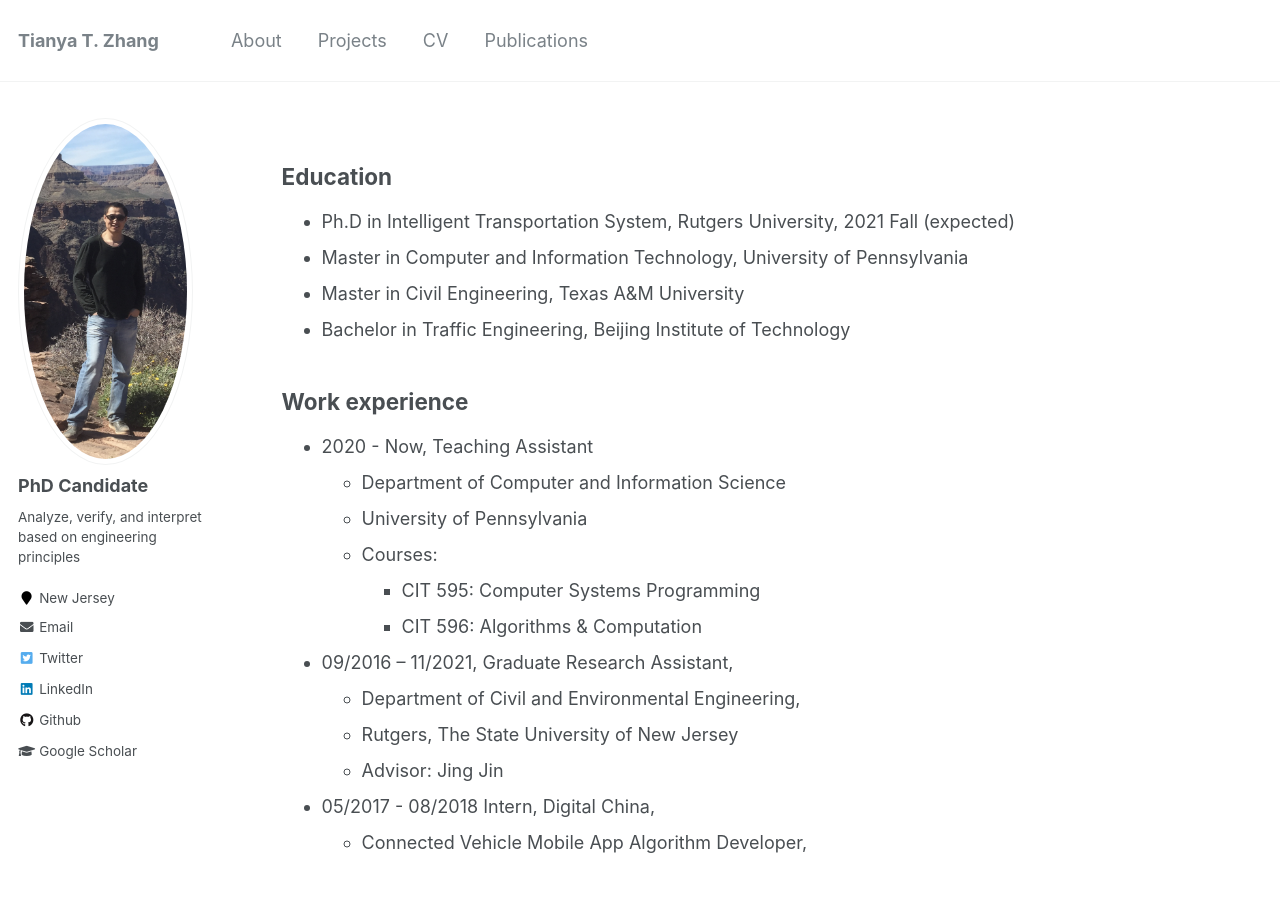
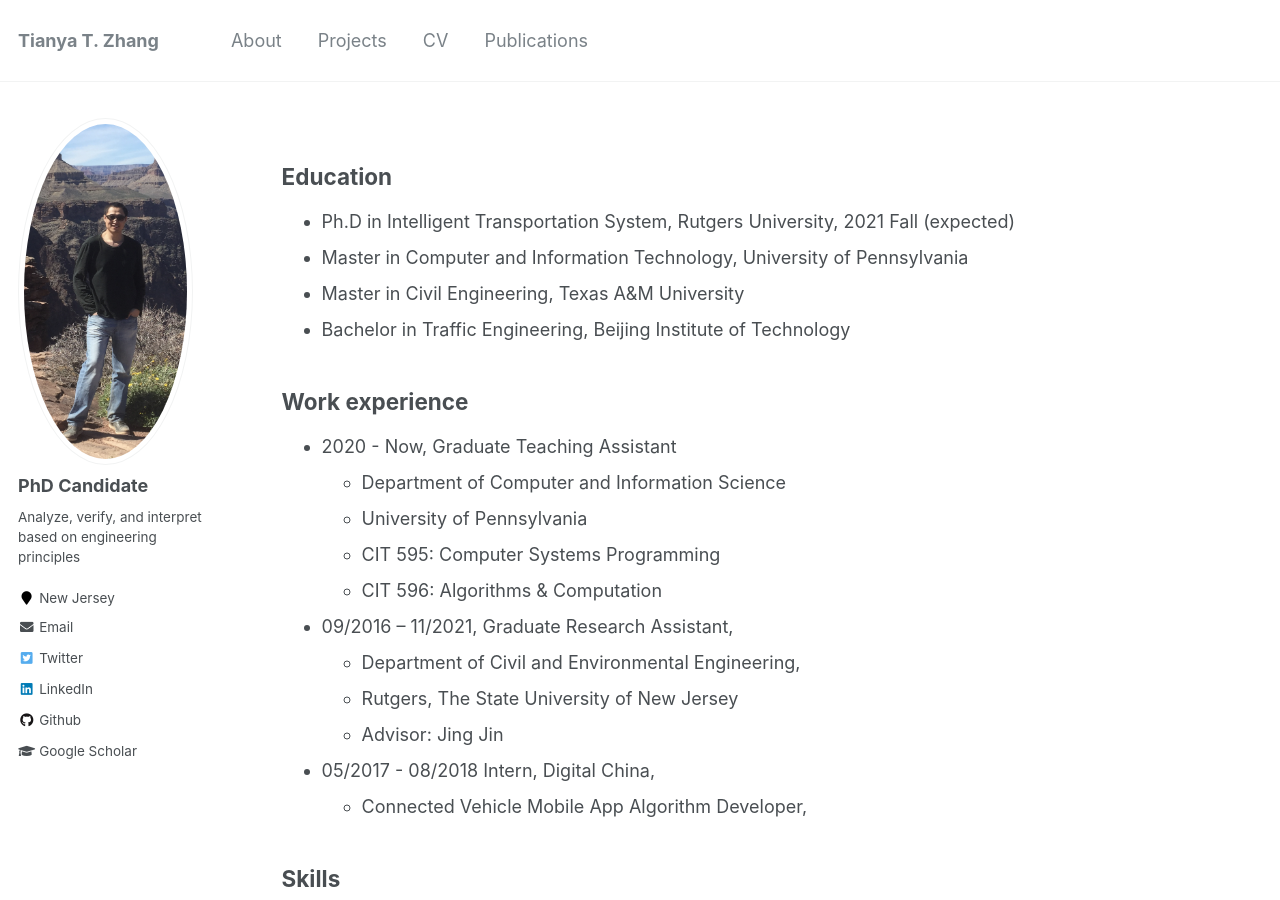
Before and after one commit to TeRyZh/Website, a Jekyll site: the page built from _pages/cv.md, in a window 1280 px wide and 900 px high. Built offline with Jekyll 4.4.1, drawn with Linux system fonts in a browser that asks for light colours.

Commit message:
Update cv.md

```diff
--- a/_pages/cv.md
+++ b/_pages/cv.md
@@ -18,12 +18,11 @@ Education
 
 Work experience
 ------
-* 2020 - Now, Teaching Assistant
+* 2020 - Now, Graduate Teaching Assistant
   * Department of Computer and Information Science
   * University of Pennsylvania
-  * Courses:
-    * CIT 595: Computer Systems Programming
-    * CIT 596: Algorithms & Computation
+  * CIT 595: Computer Systems Programming
+  * CIT 596: Algorithms & Computation
 * 09/2016 – 11/2021, Graduate Research Assistant,
   * Department of Civil and Environmental Engineering,
   * Rutgers, The State University of New Jersey
```
